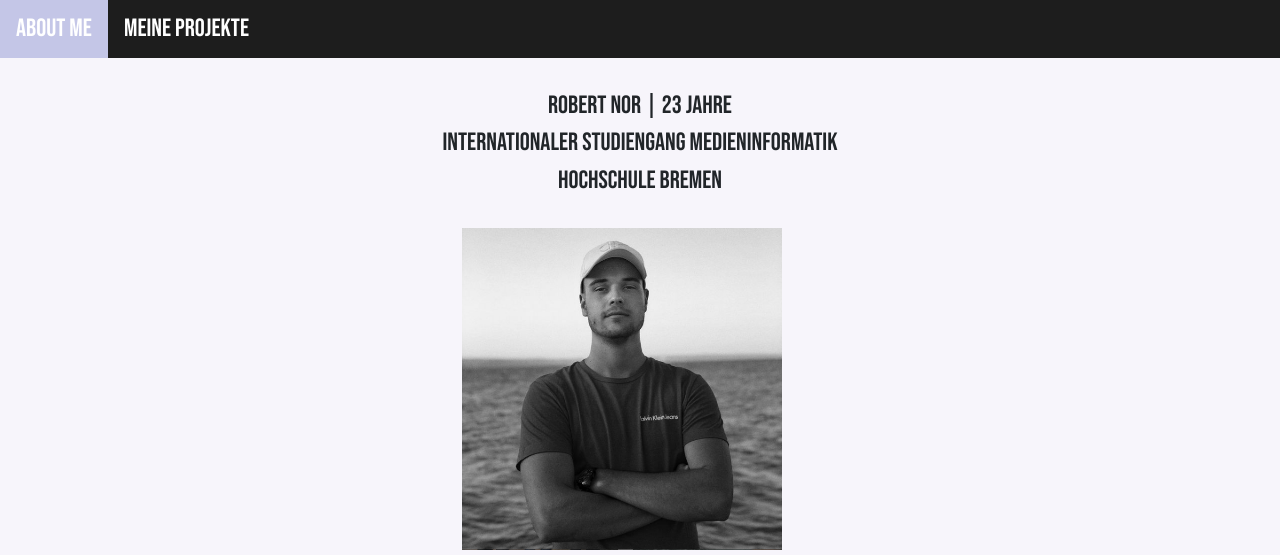
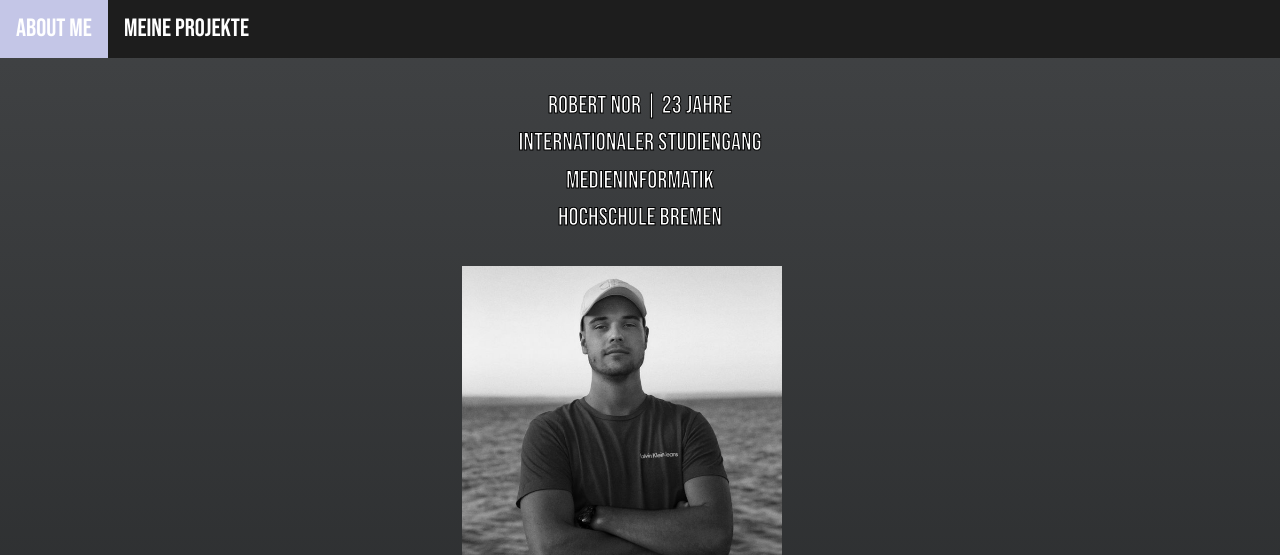
Before and after one commit to Quizzez1912/quizzez1912.github.io, a plain HTML site: page index.html in a window 1280 px wide. Shown: the top 555 px of the page. Drawn offline with nearby package versions, Linux system fonts and the light colour scheme.

Commit message:
added new bg aboutme

```diff
--- a/css/styles.css
+++ b/css/styles.css
@@ -2,7 +2,7 @@
 @import url('https://fonts.googleapis.com/css2?family=Bebas+Neue&display=swap');
 
 .bodybg {
-  background-color: #F7F5FB;
+  background-image: url("./pattern.svg");
 }
 
 .headerul {
@@ -139,6 +139,10 @@ footer {
 .aboutmeheader2 {
   font-family: 'Bebas Neue', cursive;
   font-size: 25px;
+  color:white;
+  -webkit-text-stroke: 1px black;
+
+
 
 }
 
@@ -165,3 +169,8 @@ footer{
   color: inherit;
 
 }
+
+.bgabout {
+  background: rgb(65,67,69);
+  background: linear-gradient(180deg, rgba(65,67,69,1) 0%, rgba(35,37,38,1) 100%);
+}
--- a/index.html
+++ b/index.html
@@ -27,10 +27,13 @@
     </li>
   </ul>
 
-  <body class="bodybg">
+  <body class="bodybg bgabout">
     <br />
     <div class="container">
       <div class="row">
+
+       <div class="col"></div>
+
         <div class="col links aboutmeheader2">
           Robert Nor | 23 Jahre
           <br />
@@ -38,6 +41,14 @@
           <br />
           Hochschule Bremen
         </div>
+
+      <div class="col"></div>
+
+
+
+
+
+
       </div>
       <br />
 
```
Also changed, not shown: projects.html (+1 -1 lines), pattern.svg (added), pattern1.svg (added), 1 other file.
